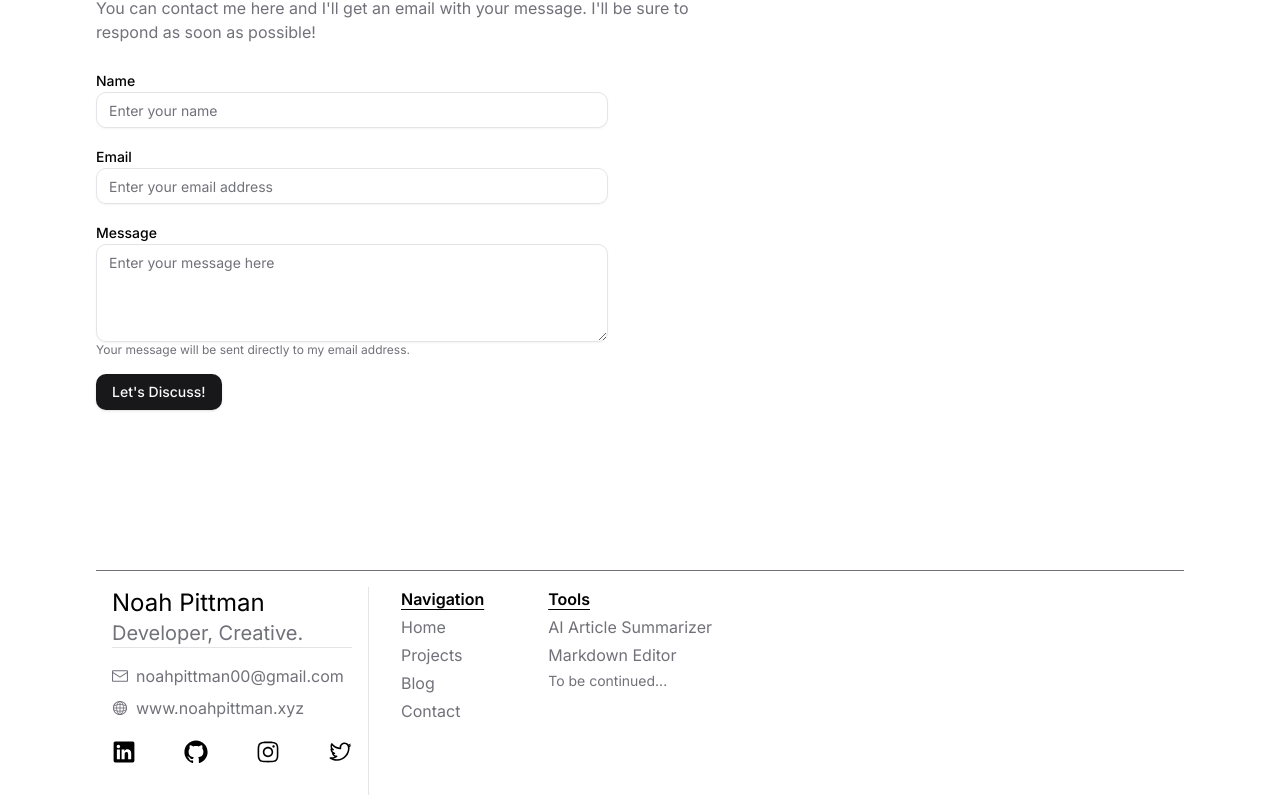
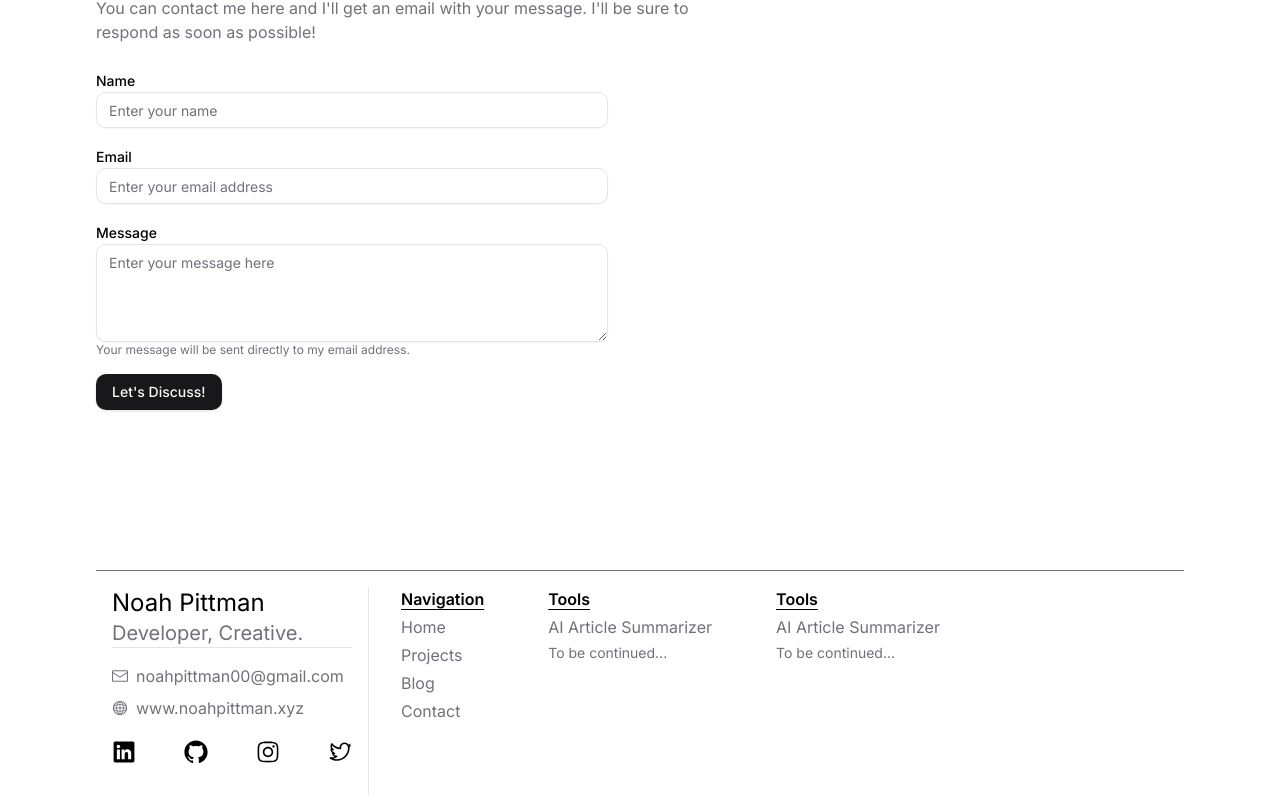
Before and after one commit to noahpittman/noahpittman, a Next.js app: page / in a window 1280 px wide. Shown: the part 1914-2715 px from the top of the page. Built offline with nearby package versions, Linux system fonts and the light colour scheme.

Commit message:
update blog

```diff
--- a/app/page.js
+++ b/app/page.js
@@ -422,11 +422,29 @@ export function Footer() {
 			href: "https://trysummaraize.vercel.app/",
 			value: "AI Article Summarizer",
 		},
+		// {
+		// 	name: "mdeditor",
+		// 	href: "https://markdown-editor-nrp.vercel.app/",
+		// 	value: "Markdown Editor",
+		// },
+	];
+
+	const projects = [
 		{
-			name: "mdeditor",
-			href: "https://markdown-editor-nrp.vercel.app/",
-			value: "Markdown Editor",
+			name: "wavlee",
+			href: "https://wavlee.com",
+			value: "wavlee.com",
 		},
+		{
+			name: "hd",
+			href: "https://donebyhd.com",
+			value: "donebyhd.com",
+		},
+		// {
+		// 	name: "mdeditor",
+		// 	href: "https://markdown-editor-nrp.vercel.app/",
+		// 	value: "Markdown Editor",
+		// },
 	];
 
 	const navigation = [
@@ -530,6 +548,21 @@ export function Footer() {
 					))}
 					<p className="text-muted-foreground text-sm">To be continued...</p>
 				</div>
+
+				<div className="flex flex-col space-y-1">
+					<p className="font-semibold underline underline-offset-4">Tools</p>
+					{tools.map((tool) => (
+						<Link
+							key={tool.name}
+							className="text-muted-foreground hover:text-primary transition-colors w-fit"
+							href={tool.href}
+							target="_blank"
+						>
+							{tool.value}
+						</Link>
+					))}
+					<p className="text-muted-foreground text-sm">To be continued...</p>
+				</div>
 			</div>
 		</div>
 	);
```
Also changed, not shown: 2 other files (tests, documents, lock files or other folders).
